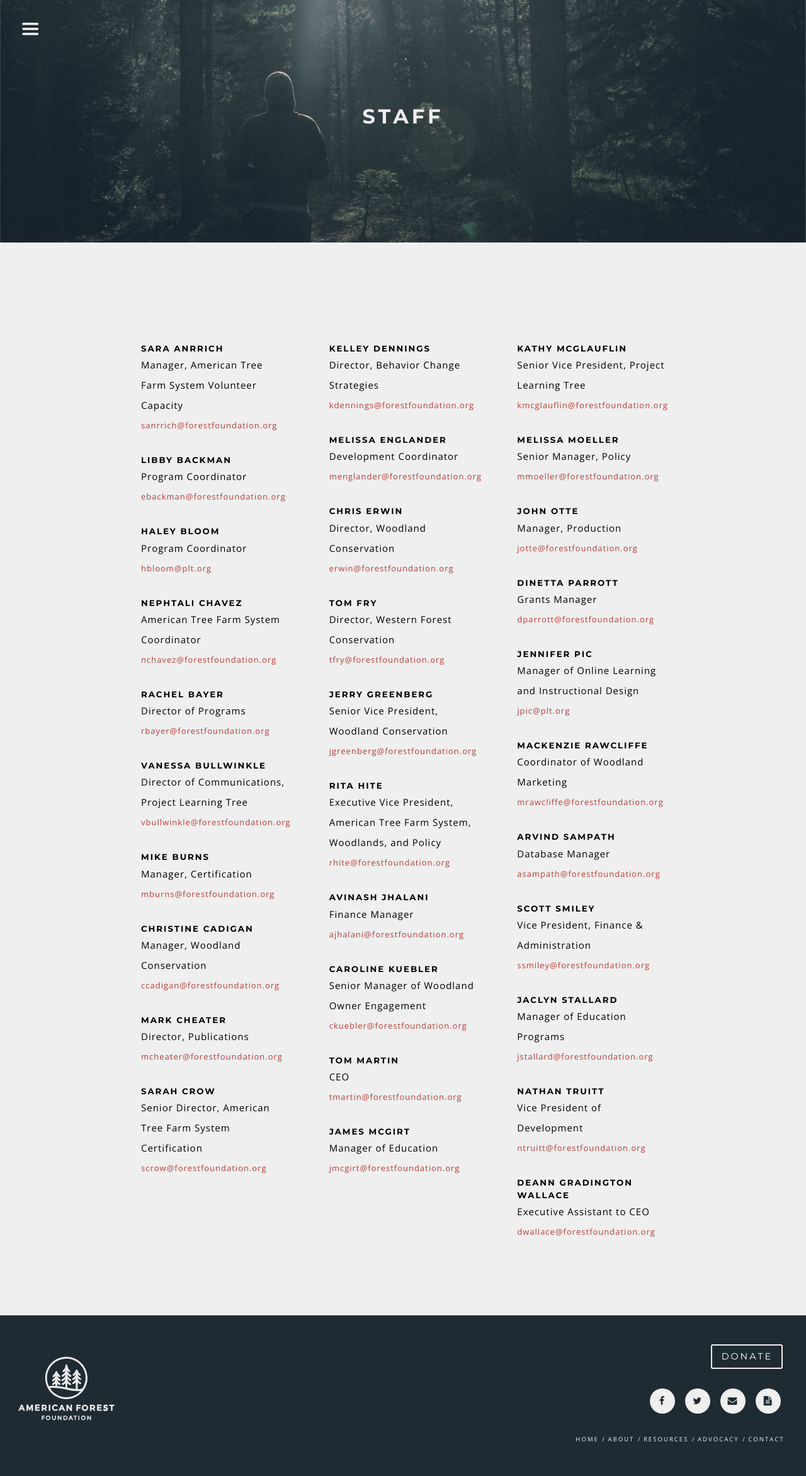
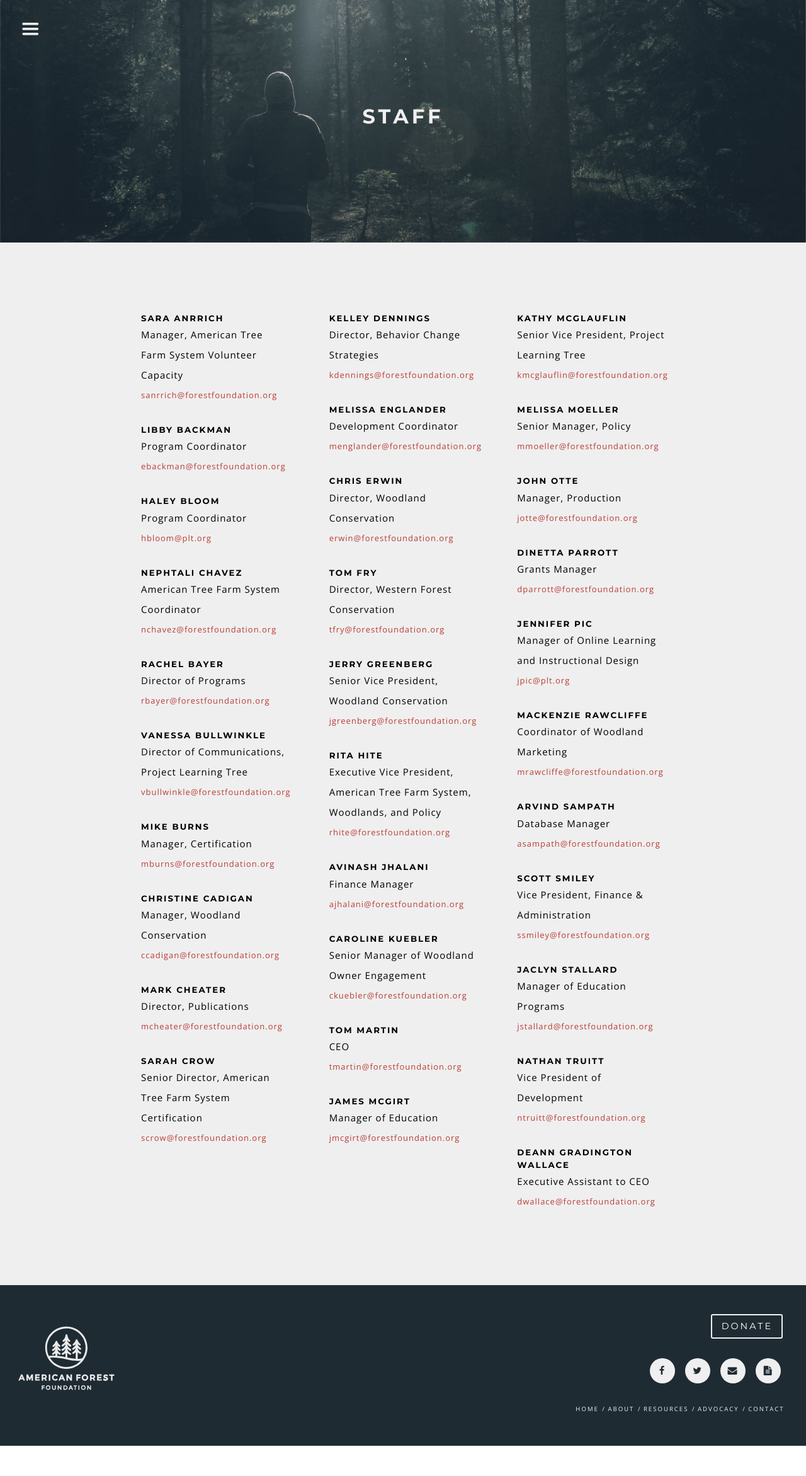
Before and after one commit to nillehcar/americanforestfoundation, a Jekyll site: the page built from staff.html, in a window 1280 px wide. Shown: the whole page at 63% size. Built offline with Jekyll 4.4.1, drawn with Linux system fonts in a browser that asks for light colours; nearby versions of some CDN libraries; Markdown is read by kramdown in place of the engine named in the settings; after the commit the page ends 2295 px from its top, so only the background shows below that.

Commit message:
style(html): remove unnecessary classes and spaces

```diff
--- a/blog.html
+++ b/blog.html
@@ -13,7 +13,6 @@
     </section><!-- End Content -->
     </div><!-- End img-bg-->
   </div><!-- End Main -->
-
 
 <div class="text-wrapper">
   <img src="{{site.baseurl}}/images/blog-1.svg" class="blog-unit">
--- a/scss/components/_typography.scss
+++ b/scss/components/_typography.scss
@@ -112,8 +112,8 @@
 }
 
 .text-wrapper {
-margin: 5rem 10%;
-font-family: $open;
+  margin: 5rem 10%;
+  font-family: $open;
 }
 
 .text-wrapper-article {
@@ -123,7 +123,7 @@
 
 @media only screen and (min-width: 80em) {
   .text-wrapper {
-    margin: 5rem 15%;
+    margin: 6rem 15%;
 }
 
 .intro-h{
--- a/staff.html
+++ b/staff.html
@@ -14,7 +14,7 @@
 
 <div class="staff-page">
   <div class="grid">
-    <div class="article-title text-wrapper">
+    <div class="text-wrapper">
       <div class="unit gutter unit-s-1 unit-m-1-2 unit-l-1-3 contact-spacing">
         <h5>Sara Anrrich</h5>
         <p>Manager, American Tree Farm System Volunteer Capacity
```
Also changed, not shown: css/style.css, 1 other file.
